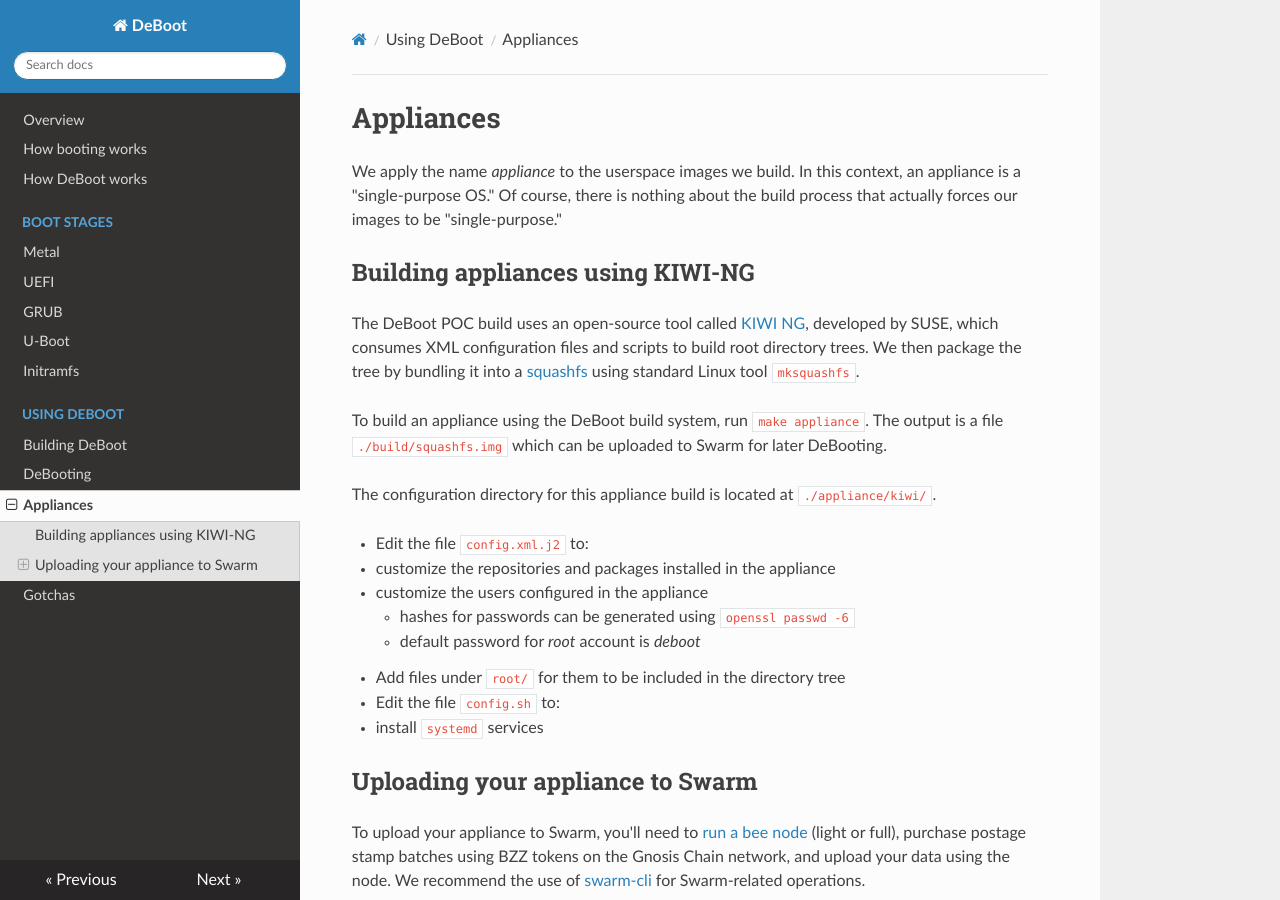
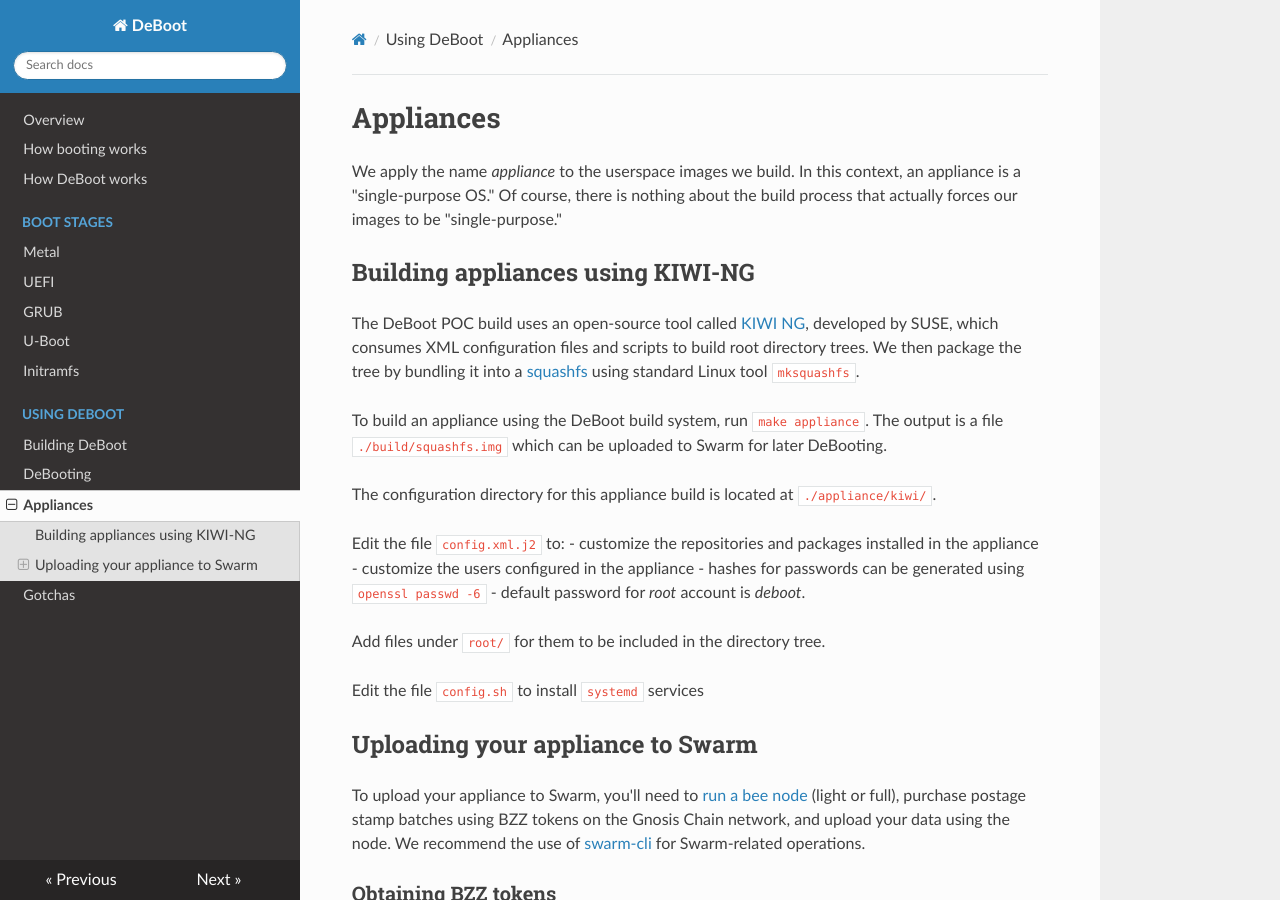
Before and after one commit to debootdevs/deboot, an MkDocs documentation site: the page built from docs/docs/appliance.md, in a window 1280 px wide and 900 px high. Built offline with MkDocs 1.6.1, drawn with Linux system fonts in a browser that asks for light colours; nearby versions of some CDN libraries.

```diff
--- a/docs/docs/appliance.md
+++ b/docs/docs/appliance.md
@@ -10,14 +10,15 @@ To build an appliance using the DeBoot build system, run `make appliance`. The o
 
 The configuration directory for this appliance build is located at `./appliance/kiwi/`.
 
-- Edit the file `config.xml.j2` to:
-  - customize the repositories and packages installed in the appliance
-  - customize the users configured in the appliance
-    - hashes for passwords can be generated using `openssl passwd -6`
-    - default password for _root_ account is _deboot_
-- Add files under `root/` for them to be included in the directory tree
-- Edit the file `config.sh` to:
-  - install `systemd` services
+Edit the file `config.xml.j2` to:
+- customize the repositories and packages installed in the appliance
+- customize the users configured in the appliance
+  - hashes for passwords can be generated using `openssl passwd -6`
+  - default password for _root_ account is _deboot_.
+
+Add files under `root/` for them to be included in the directory tree.
+
+Edit the file `config.sh` to install `systemd` services
 
 ## Uploading your appliance to Swarm
 
```
